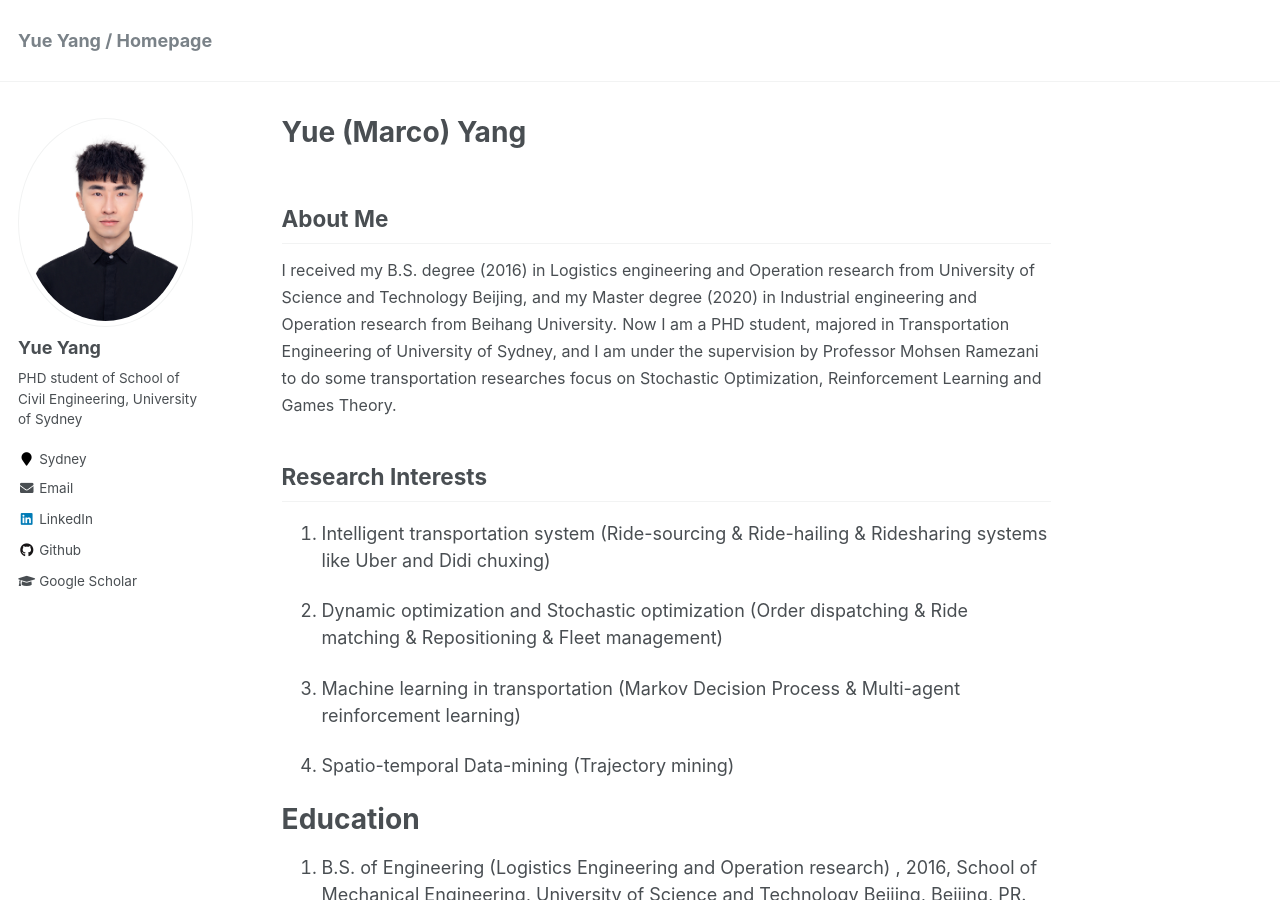
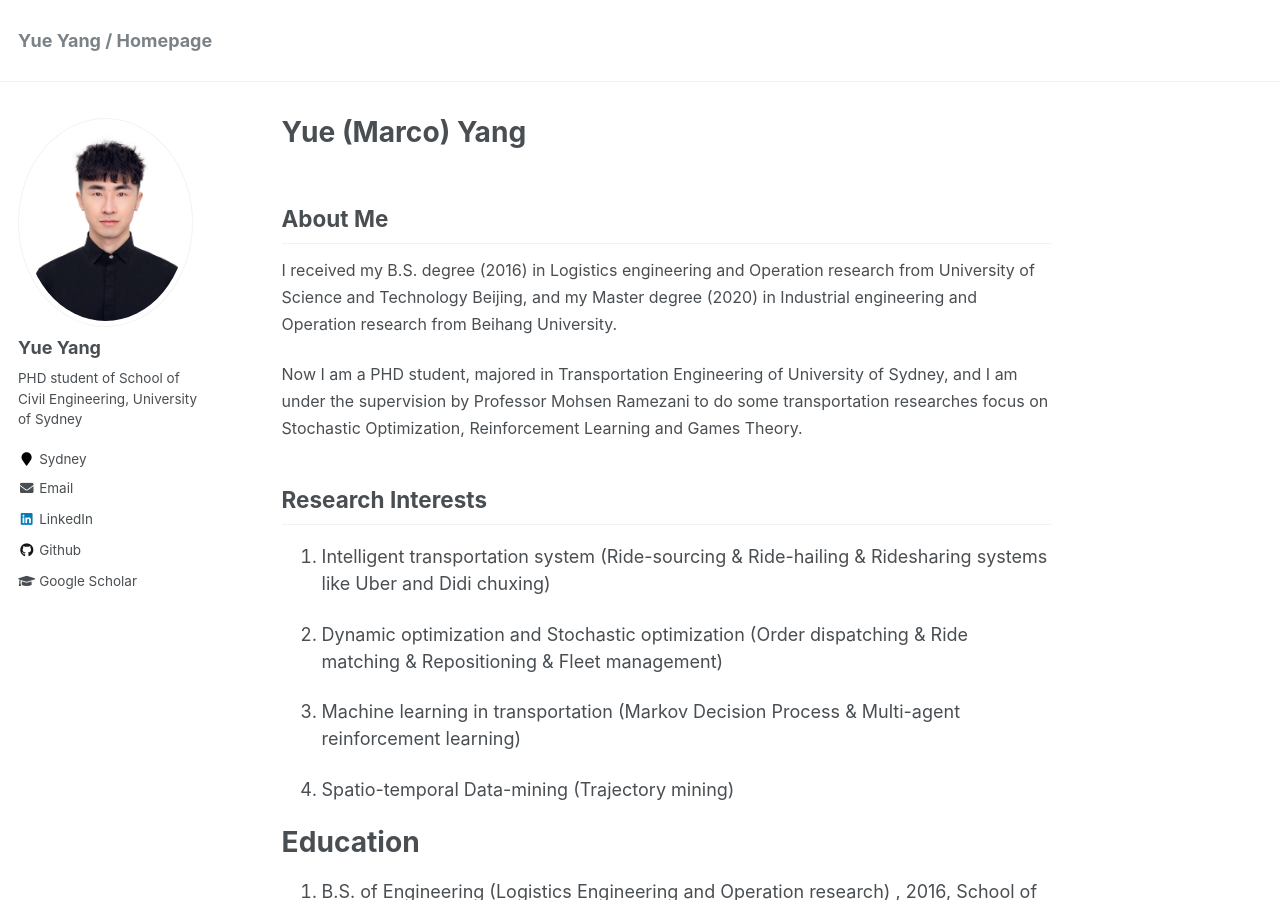
Before and after one commit to marco-yue/biography, a Jekyll site: the page built from _pages/about.md, in a window 1280 px wide and 900 px high. Built offline with Jekyll 4.4.1, drawn with Linux system fonts in a browser that asks for light colours.

Commit message:
Update about.md

```diff
--- a/_pages/about.md
+++ b/_pages/about.md
@@ -10,10 +10,10 @@ redirect_from:
 
 ## About Me
 
-<font size=3>I received my B.S. degree (2016) in Logistics engineering and Operation research from University of Science and Technology Beijing, and my Master degree (2020) in Industrial engineering and Operation research from Beihang University.</font>
+<p><font size=3>I received my B.S. degree (2016) in Logistics engineering and Operation research from University of Science and Technology Beijing, and my Master degree (2020) in Industrial engineering and Operation research from Beihang University.</font></p>
 
 
-<font size=3>Now I am a PHD student, majored in Transportation Engineering of University of Sydney, and I am under the supervision by Professor Mohsen Ramezani to do some transportation researches focus on Stochastic Optimization, Reinforcement Learning and Games Theory.</font>
+<p><font size=3>Now I am a PHD student, majored in Transportation Engineering of University of Sydney, and I am under the supervision by Professor Mohsen Ramezani to do some transportation researches focus on Stochastic Optimization, Reinforcement Learning and Games Theory.</font></p>
 
 
 ## Research Interests
```
